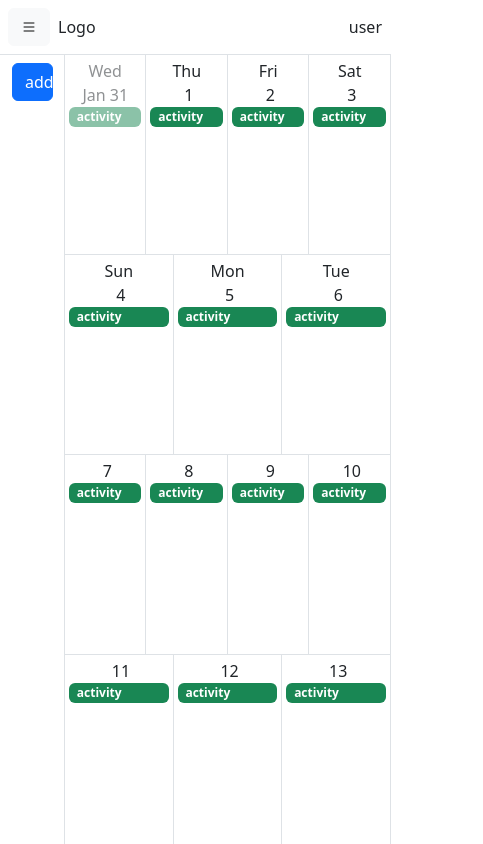
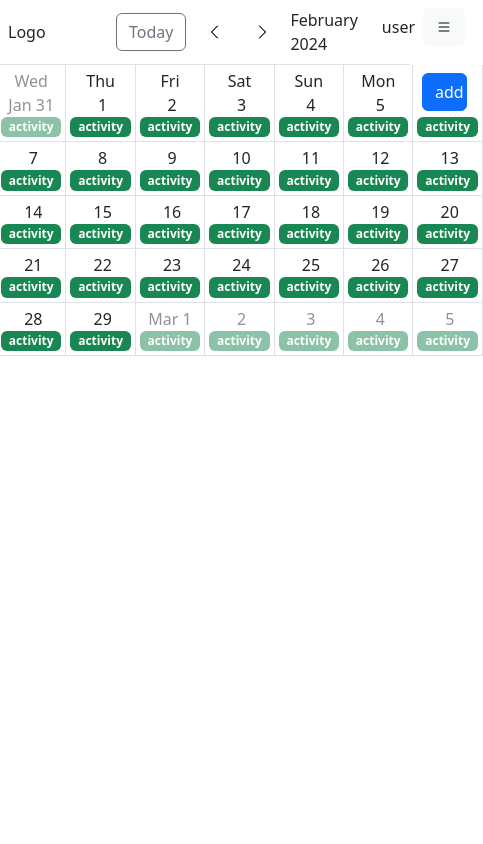
Before and after one commit to BimantaraMajid/planner-web-app, a React (Vite) app: page / in a window 390 px wide. Shown: the top 844 px of the page, 483 px wide, since content can reach past the window. Built offline with nearby package versions, Linux system fonts and the light colour scheme.

Commit message:
breakpoint layouting 9jan

```diff
--- a/src/HomePage.tsx
+++ b/src/HomePage.tsx
@@ -1,4 +1,4 @@
-import { Badge, Button, Col, Container, Row, Stack } from "react-bootstrap";
+import { Badge, Button, Col, Row, Stack } from "react-bootstrap";
 import moment, { Moment } from "moment";
 import { useState } from "react";
 
@@ -8,15 +8,19 @@ interface GetMatrixCalendarParams {
 }
 
 function getMatrixCalendar({
-  _month = 0,
+  _month = moment().month(),
   _year = moment().year(),
 }: GetMatrixCalendarParams): Array<Array<Moment>> {
-  const now = moment().year(_year).month(_month);
-  const startWeekOfMonth = now.startOf("month").week();
-  const endWeekOfMonth = now.endOf("month").week();
-  const rangeWeek = Array(endWeekOfMonth - startWeekOfMonth + 1)
+  const dateMatrix = moment().year(_year).month(_month);
+  const startWeekOfMonth = dateMatrix.startOf("month").week();
+  const rangeWeek = Array(5)
     .fill(undefined)
-    .map((_, idx) => startWeekOfMonth + idx);
+    .map((_, idx) =>
+      dateMatrix
+        .clone()
+        .week(startWeekOfMonth + idx)
+        .week()
+    );
   const matrixCalendar = rangeWeek.map((week) => {
     return Array(7)
       .fill(undefined)
@@ -37,20 +41,54 @@ function isThisMonth(date: Moment, _month = 0) {
   return false;
 }
 
-function Header({ toggleSidebar }: { toggleSidebar: () => void }) {
+function Header({
+  toggleSidebar,
+  baseDate = moment(),
+  setToday,
+  increaseMonth,
+  decreaseMonth,
+}: {
+  toggleSidebar: () => void;
+  baseDate: Moment;
+  setToday: () => void;
+  increaseMonth: () => void;
+  decreaseMonth: () => void;
+}) {
   return (
-    <Stack
-      direction="horizontal"
+    <Row
       className="sticky-top bg-white p-2 border-bottom"
+      style={{
+        flexWrap: "unset",
+      }}
     >
+      <Col>
+        <Stack direction="horizontal" gap={2}>
+          <span style={{ minWidth: "100px" }}>Logo</span>
+          <Button variant="outline-secondary" onClick={setToday}>
+            Today
+          </Button>
+          <Button
+            className="bi bi-chevron-left bg-white  border border-0"
+            variant="light"
+            onClick={decreaseMonth}
+          ></Button>
+          <Button
+            className="bi bi-chevron-right bg-white border border-0"
+            variant="light"
+            onClick={increaseMonth}
+          ></Button>
+          <span>{baseDate.format("MMMM Y")}</span>
+        </Stack>
+      </Col>
+      <Col xs={2}>
         <Stack gap={2} direction="horizontal">
+          <span className="ms-auto">user</span>
           <Button variant="light" onClick={toggleSidebar}>
             <i className="bi bi-list"></i>
           </Button>
-        Logo
         </Stack>
-      <div className="ms-auto">user</div>
-    </Stack>
+      </Col>
+    </Row>
   );
 }
 
@@ -64,20 +102,33 @@ function Sidebar() {
 
 function Calendar({
   monthMatrix,
-  indexMonth,
+  indexMonth = moment().month(),
+  indexYear = moment().year(),
 }: {
   monthMatrix: Array<Array<Moment>>;
   indexMonth: number;
+  indexYear: number;
 }) {
+  const oneDayBefore = moment()
+    .year(indexYear)
+    .month(indexMonth)
+    .startOf("month")
+    .subtract(1, "day");
+  const oneDayAfter = moment()
+    .year(indexYear)
+    .month(indexMonth + 1)
+    .startOf("month");
   return monthMatrix.map((week, wIndex) => (
-    <Row key={wIndex}>
+    <Row
+      key={wIndex}
+      style={{
+        flexWrap: "unset",
+      }}
+    >
       {week.map((day, dIndex) => (
         <Col
           key={`${wIndex} ${dIndex}`}
           className="border-end border-bottom p-1"
-          style={{
-            minHeight: "200px",
-          }}
         >
           <Stack
             gap={0}
@@ -90,7 +141,8 @@ function Calendar({
               <span className="text-center">{day.format("ddd")}</span>
             )}
             <span className="text-center">
-              {!isThisMonth(day, indexMonth) && day.format("MMM")}
+              {(day.isSame(oneDayBefore) || day.isSame(oneDayAfter)) &&
+                day.format("MMM")}
               &nbsp;
               {day.format("D")}
             </span>
@@ -106,31 +158,63 @@ function Calendar({
 
 function HomePage() {
   const [showSidebar, setShowSidebar] = useState(true);
-  const [indexMonth] = useState(moment().month());
+  const [isoDate, setIsoDate] = useState(
+    moment().startOf("month").toISOString()
+  );
   const toggleSidebar = () => {
     setShowSidebar(!showSidebar);
   };
 
-  const monthMatrix = getMatrixCalendar({ _month: indexMonth });
+  const baseDate = moment(isoDate);
+  const monthMatrix = getMatrixCalendar({
+    _month: baseDate.month(),
+    _year: baseDate.year(),
+  });
+
+  const setToday = () => {
+    setIsoDate(moment().startOf("month").toISOString());
+  };
+
+  const increaseMonth = () => {
+    setIsoDate((prevMonth) => moment(prevMonth).add(1, "month").toISOString());
+  };
+
+  const decreaseMonth = () => {
+    setIsoDate((prevMonth) =>
+      moment(prevMonth).subtract(1, "month").toISOString()
+    );
+  };
 
   return (
     <>
-      <Header toggleSidebar={toggleSidebar}></Header>
-      <Container fluid>
-        <Row className="">
+      <Header
+        toggleSidebar={toggleSidebar}
+        baseDate={baseDate}
+        setToday={setToday}
+        increaseMonth={increaseMonth}
+        decreaseMonth={decreaseMonth}
+      ></Header>
+      <Row
+        style={{
+          flexWrap: "unset",
+        }}
+      >
+        <Col
+          className="border-start border-top ms-2"
+          style={{ marginTop: "-1px" }}
+        >
+          <Calendar
+            monthMatrix={monthMatrix}
+            indexMonth={baseDate.month()}
+            indexYear={baseDate.year()}
+          ></Calendar>
+        </Col>
         {showSidebar && (
           <Col xs={2}>
             <Sidebar></Sidebar>
           </Col>
         )}
-          <Col className="border-start border-top" style={{ margin: "-1px" }}>
-            <Calendar
-              monthMatrix={monthMatrix}
-              indexMonth={indexMonth}
-            ></Calendar>
-          </Col>
       </Row>
-      </Container>
     </>
   );
 }
```
Lines whose indentation alone changed are shown as unchanged.
